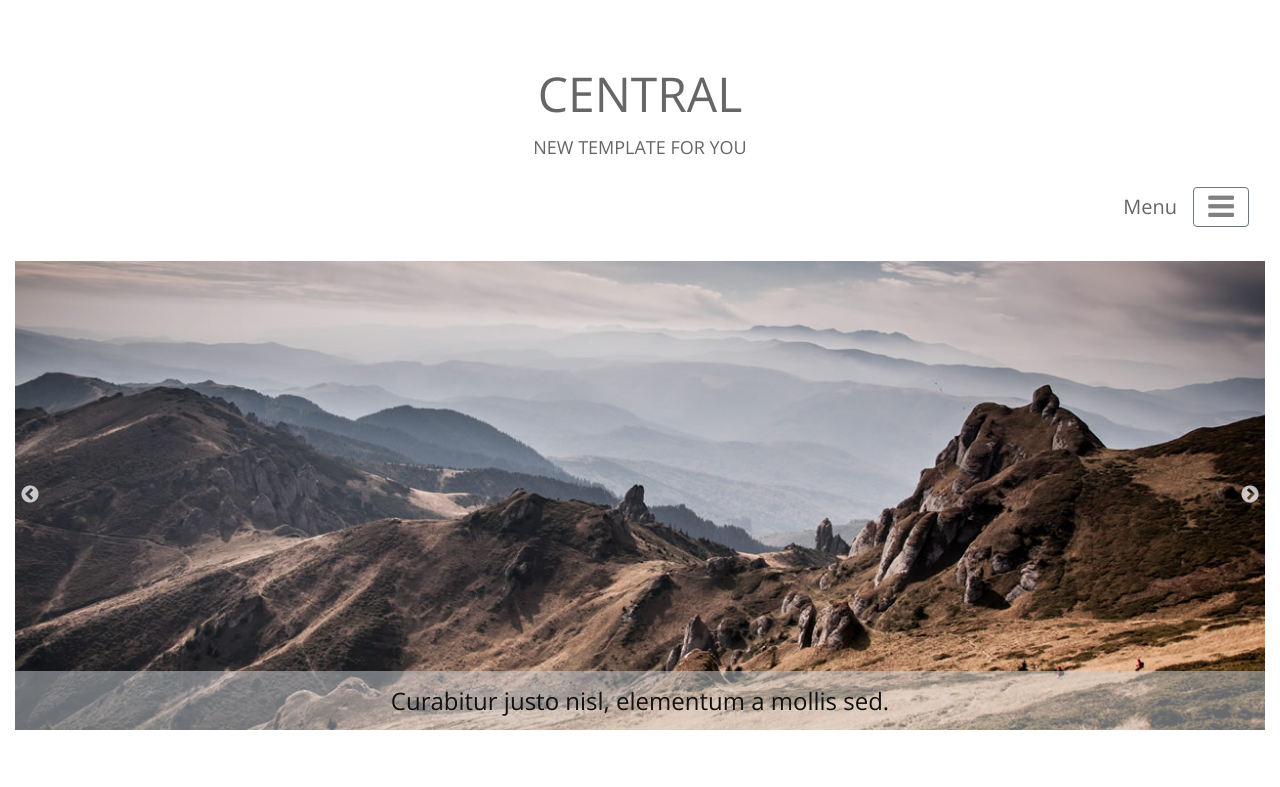
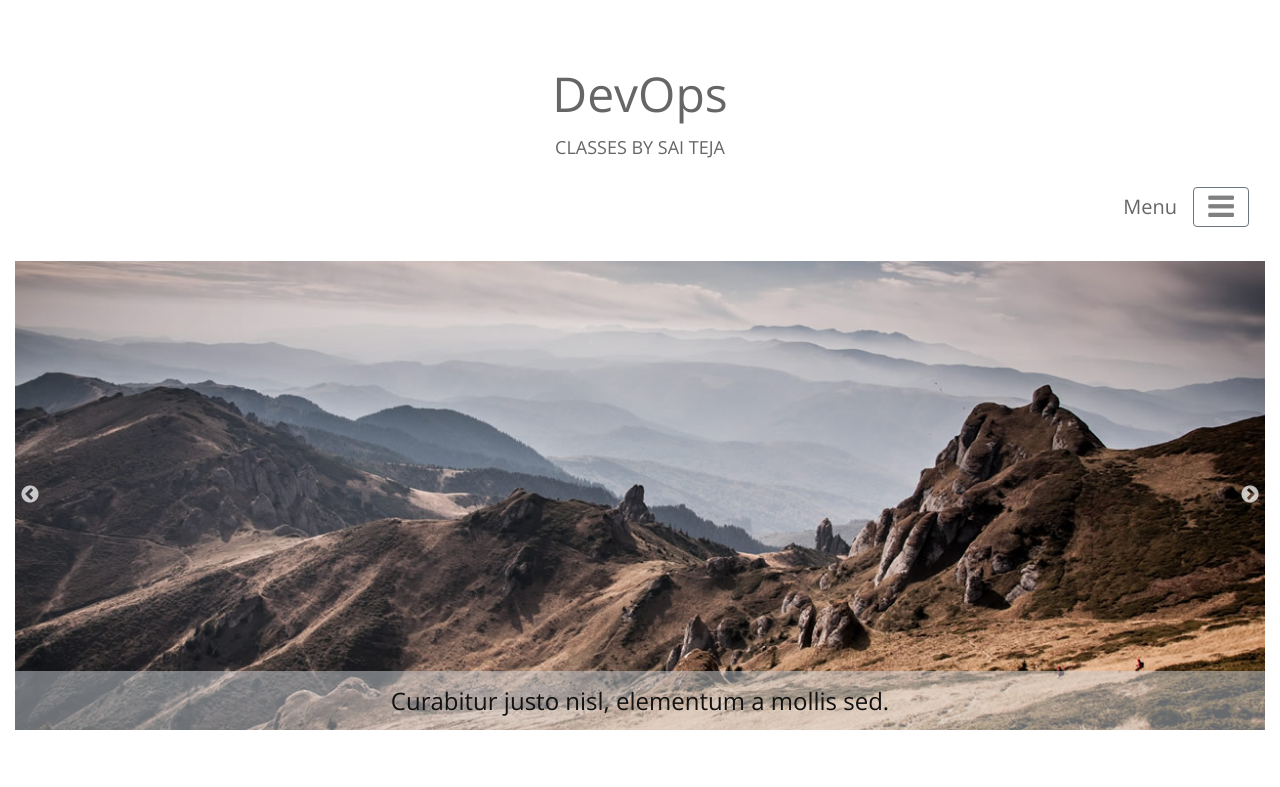
Before and after one commit to psksharath/psksharath.github.io, a plain HTML site: page index.html in a window 1280 px wide. Shown: the top 787 px of the page. Drawn offline with nearby package versions, Linux system fonts and the light colour scheme.

Commit message:
Update name in index.html

```diff
--- a/index.html
+++ b/index.html
@@ -47,8 +47,8 @@
     <div class="container">
         <section class="tm-section-head" id="top">
             <header id="header" class="text-center tm-text-gray">
-                <h1>CENTRAL</h1>
-                <p>NEW TEMPLATE FOR YOU</p>
+                <h1>DevOps</h1>
+                <p>CLASSES BY SAI TEJA</p>
             </header>
 
             <nav class="navbar narbar-light">
```
